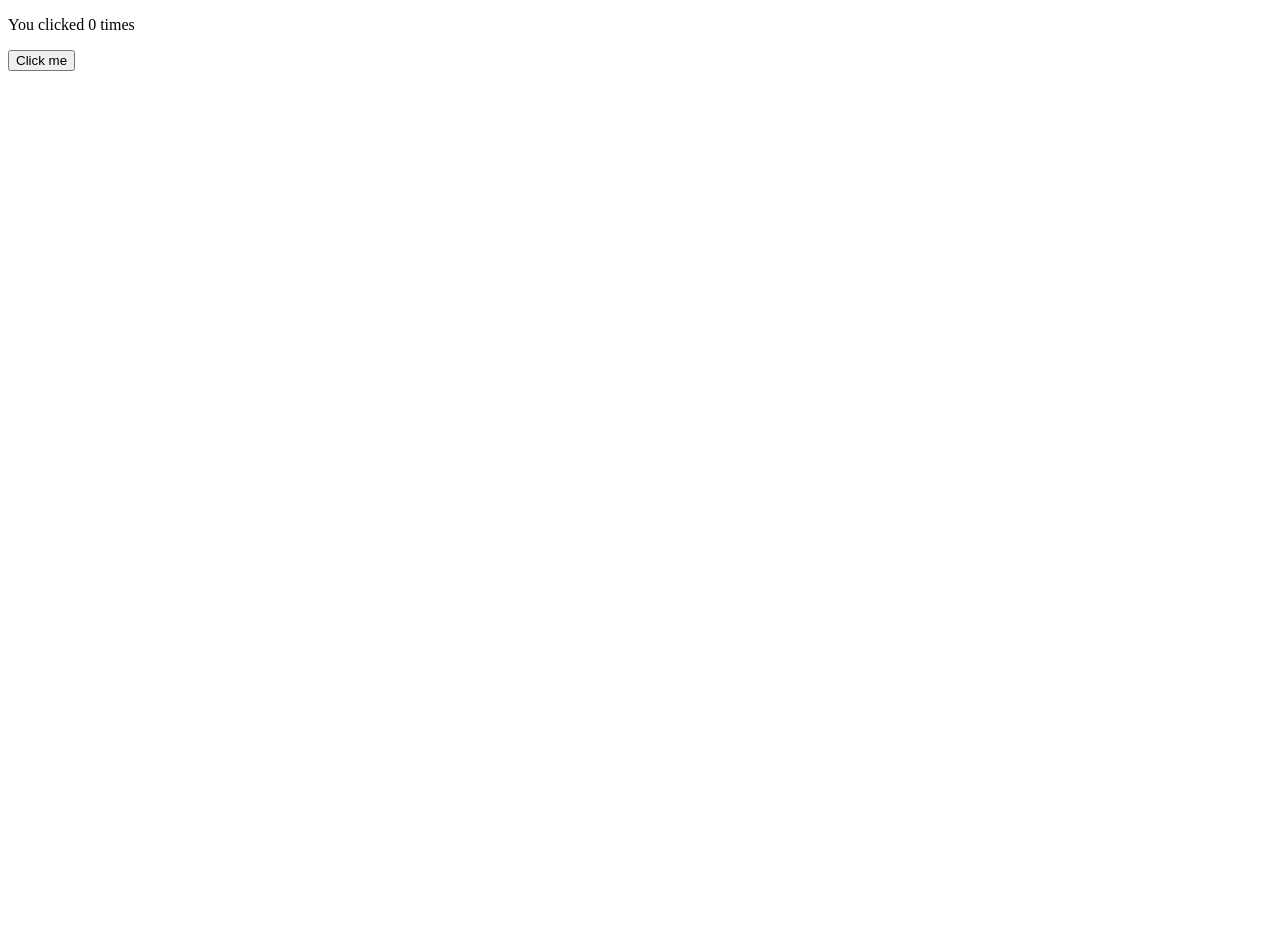
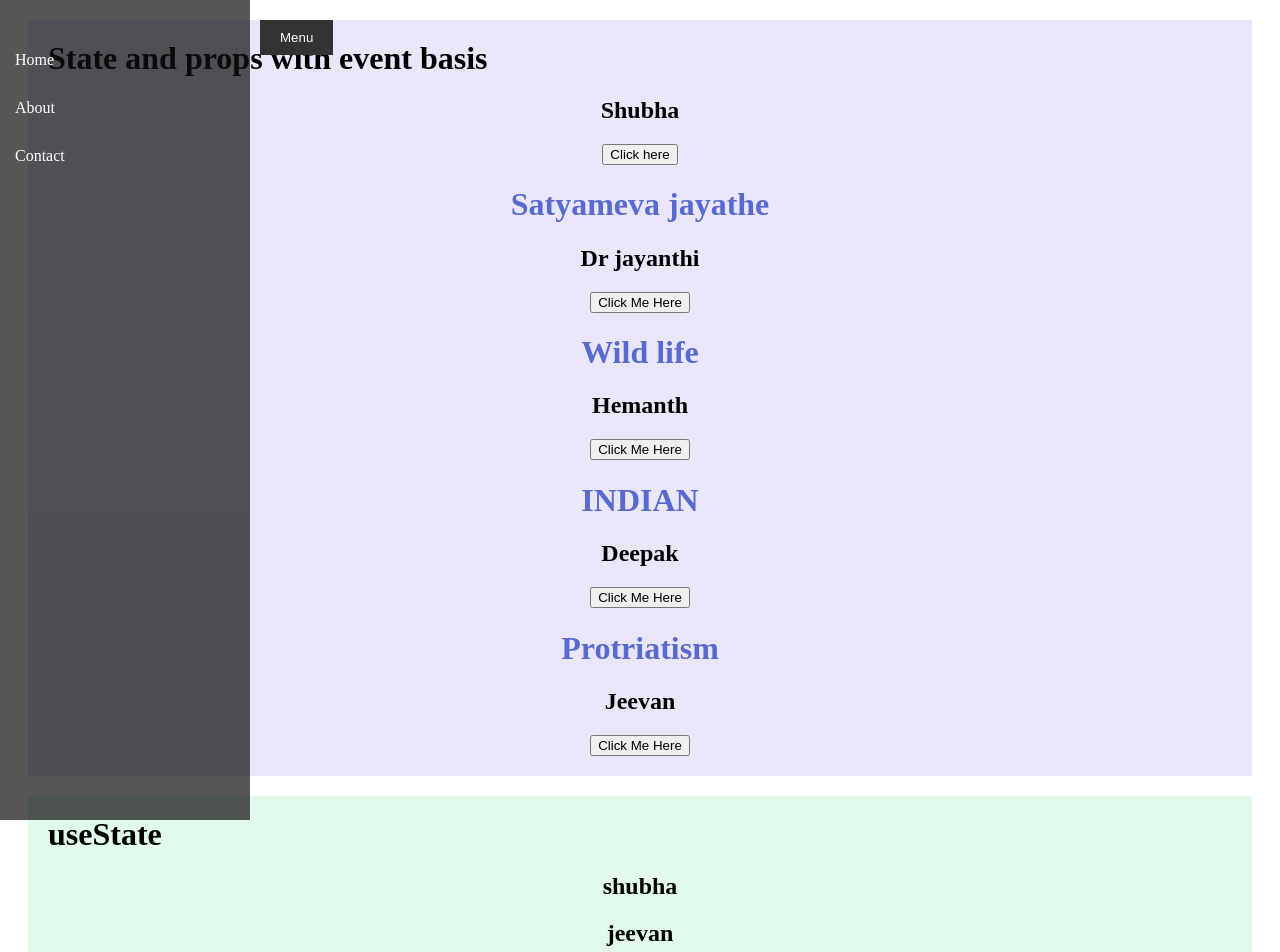
Before and after one commit to shubha-shree-r/recipe-book, a React (Create React App) app: page / in a window 1280 px wide. Shown: the top 952 px of the page. Before the commit the page ends 800 px from the top, so only its background shows below. Built offline with nearby package versions, Linux system fonts and the light colour scheme.

Commit message:
useState and useEffect

```diff
--- a/src/App.css
+++ b/src/App.css
@@ -1,3 +1,21 @@
 h1{
-  color: red;
+  color: #596ace;
 }
+.first-container{
+  margin: 20px;
+  background-color: #e0daf8a8;
+  text-align: center;
+  padding: 20px;
+}
+.second-container{
+    margin: 20px;
+    background-color: #d3f8e1a8;
+    text-align: center;
+    padding: 20px;
+}
+.header{
+  text-align: left;
+  color: black;
+  font-size: 2rem;
+  font-weight: bold;
+}
--- a/src/App.js
+++ b/src/App.js
@@ -1,40 +1,75 @@
-import React, { useState } from "react";
+import React, { useEffect, useState } from "react";
 import "./App.css";
-import { books } from "./book";
+import { books, data } from "./book";
 import Book from "./Books";
+import SideNav from "./components/SideNav";
 
-function myApp() {
-  const [count, setCount] = useState(0);
 
+
+function MyApp() {
+
+  const [state, setState] = useState("Shubha");
+  const [teams, setTeam] = useState(data);
+
+   function onHandleClick(){
+        setTeam([])
+   }
+
+  function handleClick() {
+    if (state === "Shubha") {
+      setState("Jeevan");
+    } else {
+      setState("Shubha");
+    }
+  }
+
+  useEffect(() => {
+    console.log("useEffect")
+  })
   return (
+    <>
     <div>
-      <p>You clicked {count} times</p>
-      <button onClick={() => setCount(count + 1)}>
-        Click me
-      </button>
+    <SideNav/>
     </div>
+      <div className="first-container">
+      <div className="header">State and props with event basis</div>
+        <h2>{state}</h2>
+        <button type="button" onClick={handleClick}>Click here</button>
+        {books.map((book) => {
+          return <Book book={book} />;
+        })}
+      </div>
+      <div className="second-container">
+      <div className="header">useState</div>
+
+          {teams.map((team)=>{
+            return (
+              <div key={team.id}>
+                <h2>{team.name}</h2>
+              </div>
+            )
+          })}
+
+          <button onClick={onHandleClick}>Click here to check useState</button>
+      </div>
+      <div className="third-container">
+      <div className="header">useEffect</div>
+
+          {teams.map((team)=>{
+            return (
+              <div key={team.id}>
+                <h2>{team.name}</h2>
+              </div>
+            )
+          })}
+
+          <button onClick={onHandleClick}>Click here to check useState</button>
+      </div>
+    </>
+
   );
 }
-// function myApp() {
-//   const [state, setState] = UseState("Shubha")
-//   function handleClick() {
-//     if (state === "Shubha") {
-//       setState("Jeevan");
-//     } else {
-//       setState("Shubha");
-//     }
-//   }
-//   return (
-//     <>
-//       <h2>{state}</h2>
-//       <button type="button" onClick={handleClick}></button>
-//       {books.map((book) => {
-//         return <Book book={book} />;
-//       })}
 
 
-//     </>
-//   );
 
-
-export default myApp;
+export default MyApp;
--- a/src/Books.js
+++ b/src/Books.js
@@ -1,5 +1,4 @@
 function Book(props) {
-    console.log(props.book)
 
     function clickHandler (){
         alert("hello")
--- a/src/book.js
+++ b/src/book.js
@@ -16,3 +16,18 @@ export const books = [
       authoe:"Jeevan"
     },
   ]
+
+  export const data = [
+    {
+      id:1,
+      name:"shubha"
+    },
+    {
+      id:2,
+      name:"jeevan",
+    },
+    {
+      id:3,
+      name:"W&H"
+    }
+  ]
--- /dev/null
+++ b/src/components/SideNav.js
@@ -0,0 +1,30 @@
+import React from 'react';
+import "../css/sidenav.css"
+
+
+function SideNav() {
+
+
+    return (
+        <div className='sidebar'>
+            <button className="sidebar-toggle" >
+                Menu
+            </button>
+            <nav className="sidebar-nav">
+                <ul>
+                    <li>
+                        Home
+                    </li>
+                    <li>
+                        About
+                    </li>
+                    <li>
+                        Contact
+                    </li>
+                </ul>
+            </nav>
+        </div>
+    )
+}
+
+export default SideNav;
--- /dev/null
+++ b/src/css/sidenav.css
@@ -0,0 +1,64 @@
+/* src/components/Sidebar.css */
+.sidebar {
+    position: fixed;
+    left: 0;
+    top: 0;
+    width: 250px;
+    height: 100%;
+    background-color: #0f0f0fb3;
+    color: white;
+    padding-top: 20px;
+    transition: all 0.3s ease;
+    /* transform: translateX(-250px); */
+  }
+
+  .sidebar.open {
+    transform: translateX(0);
+  }
+
+  .sidebar-toggle {
+    position: absolute;
+    top: 20px;
+    left: 260px;
+    background-color: #333;
+    color: white;
+    border: none;
+    padding: 10px 20px;
+    cursor: pointer;
+  }
+
+  .sidebar-nav ul {
+    list-style-type: none;
+    padding: 0;
+  }
+
+  .sidebar-nav ul li {
+    padding: 15px;
+    text-align: left;
+  }
+
+  .sidebar-nav ul li a {
+    color: white;
+    text-decoration: none;
+    display: flex;
+    align-items: center;
+  }
+
+  .sidebar-nav ul li a:hover {
+    background-color: #444;
+    padding-left: 10px;
+  }
+
+  .sidebar-nav ul li a svg {
+    margin-right: 10px;
+  }
+
+  .content {
+    margin-left: 250px;
+    padding: 20px;
+    transition: margin-left 0.3s ease;
+  }
+
+  .sidebar.open + .content {
+    margin-left: 0;
+  }
```
